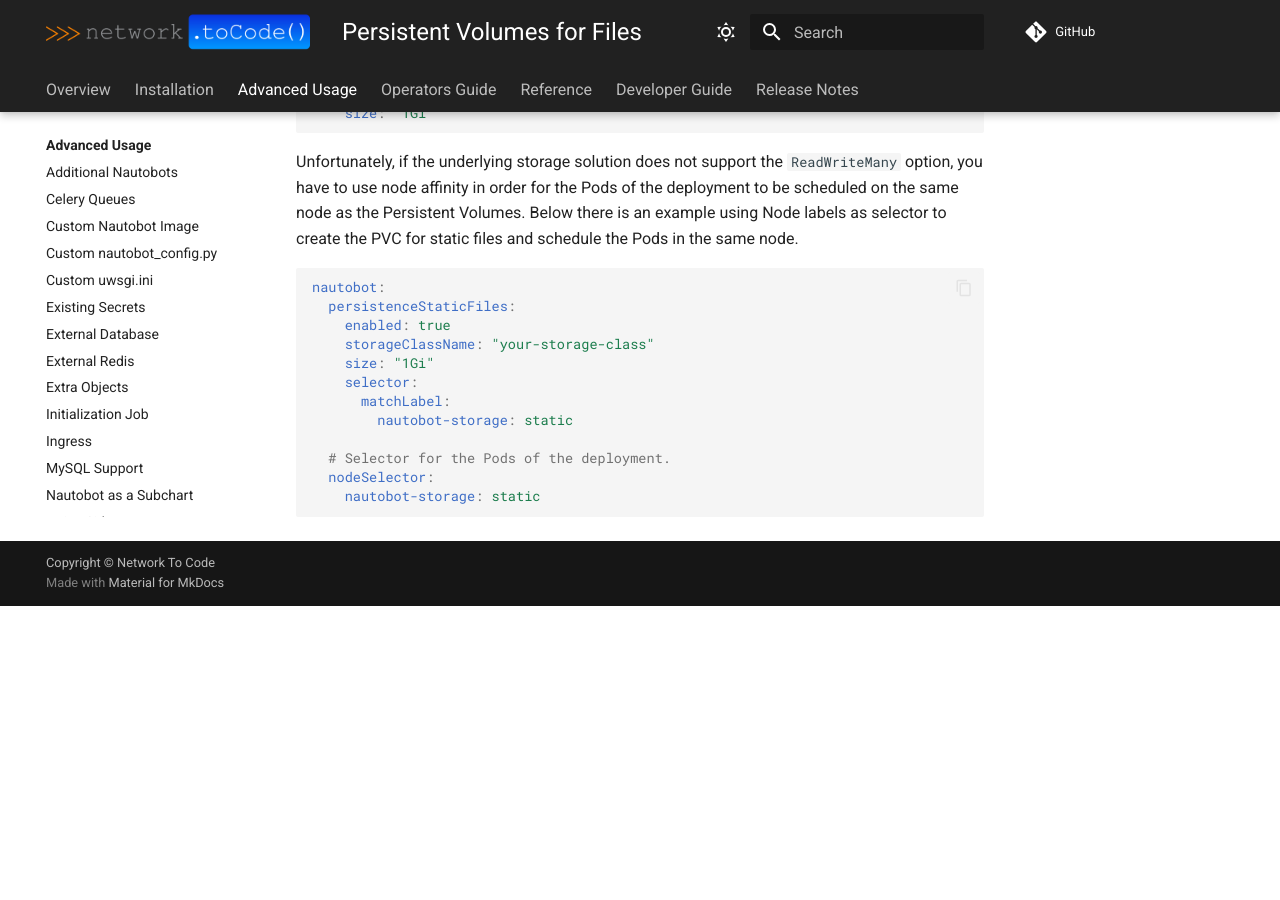
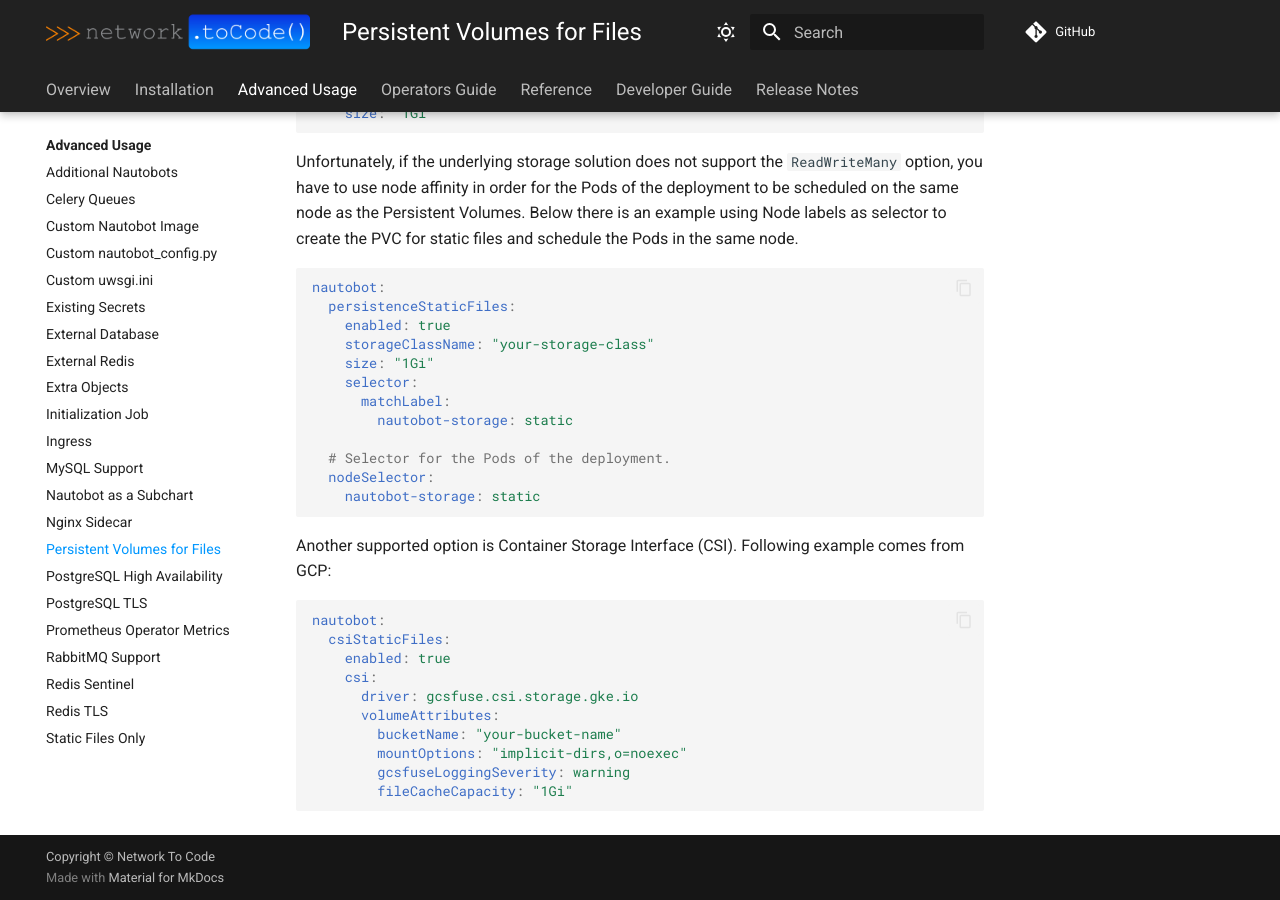
Before and after one commit to nautobot/helm-charts, an MkDocs documentation site: the page built from docs/advanced-features/persistence.md, in a window 1280 px wide and 900 px high, scrolled down 624 px. Built offline with MkDocs 1.6.1 and Material for MkDocs 9.7.7, drawn with Linux system fonts in a browser that asks for light colours; comment, search, counter and statistics services are not loaded; before the commit the page ends 1230 px from its top, so only the background shows below that.

Commit message:
feat: support CSI for nautobot-static volume

````diff
--- a/docs/advanced-features/persistence.md
+++ b/docs/advanced-features/persistence.md
@@ -40,3 +40,18 @@ nautobot:
   nodeSelector:
     nautobot-storage: static
 ```
+
+Another supported option is Container Storage Interface (CSI). Following example comes from GCP:
+
+```yaml
+nautobot:
+  csiStaticFiles:
+    enabled: true
+    csi:
+      driver: gcsfuse.csi.storage.gke.io
+      volumeAttributes:
+        bucketName: "your-bucket-name"
+        mountOptions: "implicit-dirs,o=noexec"
+        gcsfuseLoggingSeverity: warning
+        fileCacheCapacity: "1Gi"
+```
````
Also changed, not shown: 2 other files.
